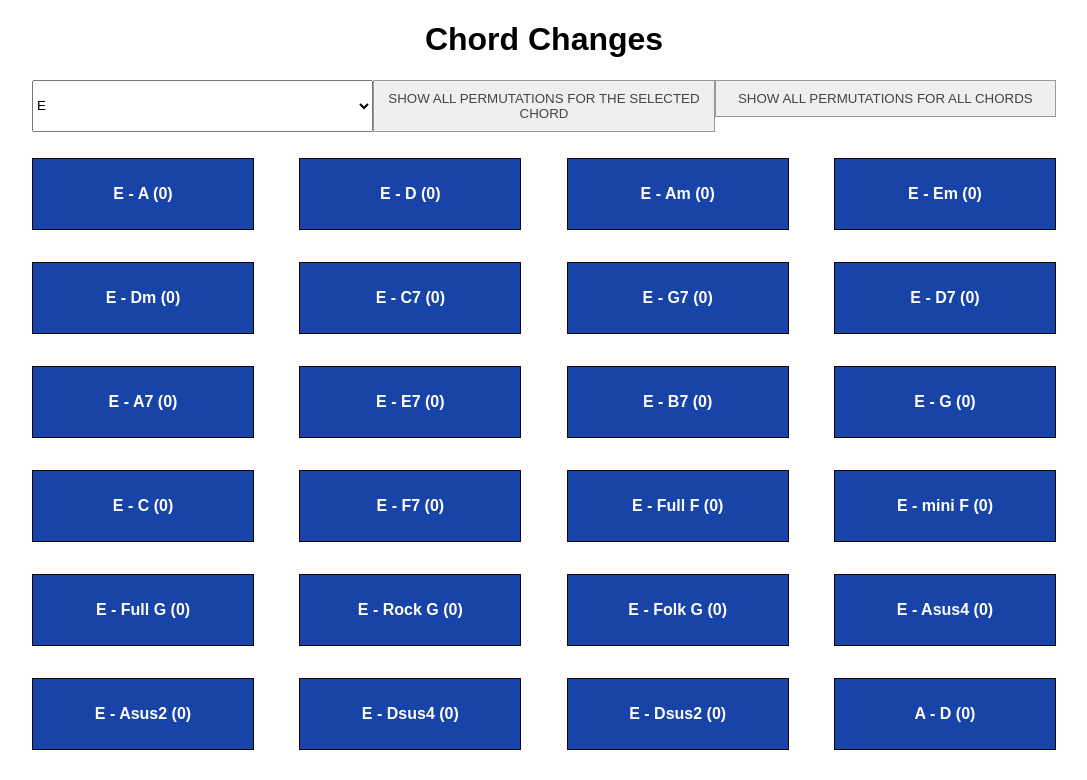
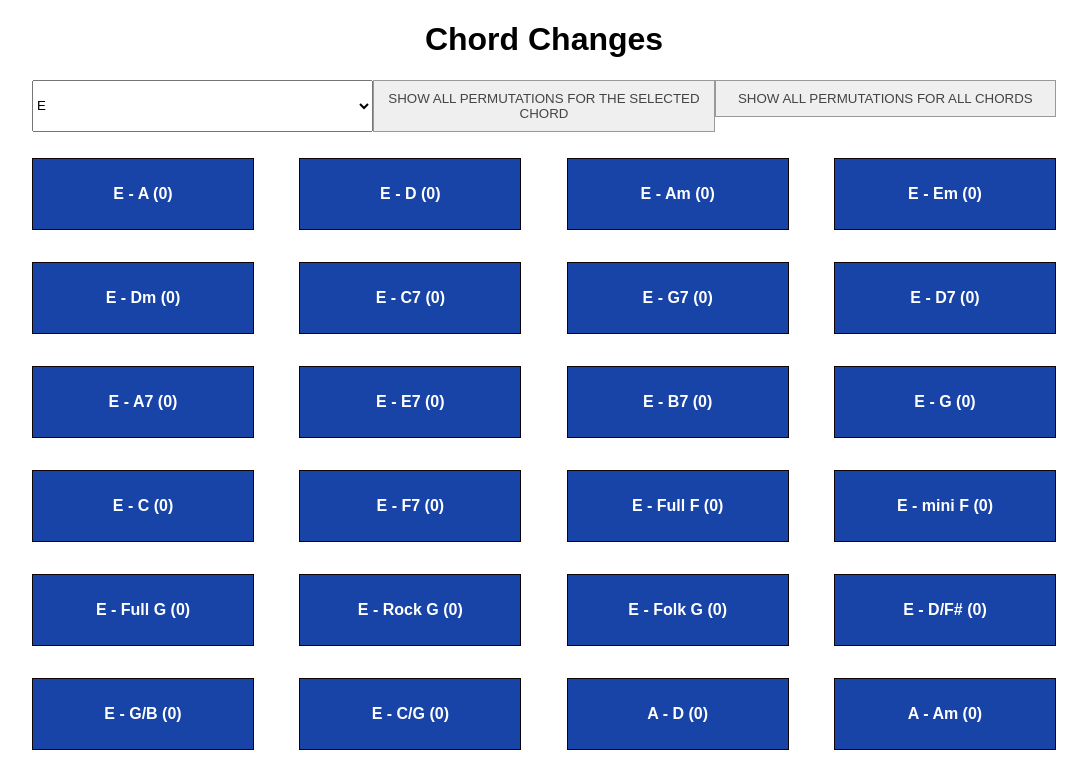
Before and after one commit to askeroff/chord-changes, a React (Create React App) app: page / in a window 1280 px wide. Shown: the top 780 px of the page, without its empty margins (96-1183 px from the left). Built offline with nearby package versions, Linux system fonts and the light colour scheme.

Commit message:
store chords data in localstorage

```diff
--- a/src/App.js
+++ b/src/App.js
@@ -1,55 +1,22 @@
 import React, { Component } from 'react';
+import { prepareChords } from './common/prepare-chords';
 import Chord from './components/Chord';
 import Header from './components/Header';
 import './index.css';
 
-const chordsList = [
-  'E',
-  'A',
-  'D',
-  'Am',
-  'Em',
-  'Dm',
-  'C7',
-  'G7',
-  'D7',
-  'A7',
-  'E7',
-  'B7',
-  'G',
-  'C',
-  'F7',
-  'Full F',
-  'mini F',
-  'Full G',
-  'Rock G',
-  'Folk G',
-  'Asus4',
-  'Asus2',
-  'Dsus4',
-  'Dsus2'
-];
 class App extends Component {
   renderChords() {
-    const chords = [];
-    for (let a = 0; a < chordsList.length - 1; a++) {
-      for (let b = a + 1; b < chordsList.length; b++) {
-        const props = {
-          firstChord: chordsList[a],
-          secondChord: chordsList[b],
-          changes: 0
-        };
-        const key = `${props.firstChord}-${props.secondChord}`;
-        chords.push(<Chord key={key} {...props} />);
-      }
-    }
-    return chords;
+    const chords = prepareChords.getChords();
+    return chords.map(item => {
+      const key = `${item.firstChord}-${item.secondChord}`;
+      return <Chord key={key} {...item} />;
+    });
   }
 
   render() {
     return (
       <div className="app">
-        <Header chordsList={chordsList} />
+        <Header chordsList={prepareChords.chords} />
         <div id="chords">{this.renderChords()}</div>
       </div>
     );
--- a/src/common/prepare-chords.js
+++ b/src/common/prepare-chords.js
@@ -20,12 +20,36 @@ class PrepareChords {
       'mini F',
       'Full G',
       'Rock G',
-      'Folk G'
+      'Folk G',
+      'D/F#',
+      'G/B',
+      'C/G'
     ];
   }
 
   getChords() {
-    return this.chords;
+    const chordsData = localStorage.getItem('chordsData');
+    if (chordsData === null) {
+      const chordsPermutations = this.getChordsPermutations();
+      localStorage.setItem('chordsData', JSON.stringify(chordsPermutations));
+      return chordsPermutations;
+    }
+    return JSON.parse(chordsData);
+  }
+
+  getChordsPermutations() {
+    const chordsPermutations = [];
+    for (let a = 0; a < this.chords.length - 1; a++) {
+      for (let b = a + 1; b < this.chords.length; b++) {
+        const data = {
+          firstChord: this.chords[a],
+          secondChord: this.chords[b],
+          changes: [0]
+        };
+        chordsPermutations.push(data);
+      }
+    }
+    return chordsPermutations;
   }
 }
 
--- a/src/components/Chord.js
+++ b/src/components/Chord.js
@@ -2,7 +2,9 @@ import React from 'react';
 
 const Chord = props => (
   <p className="chord">
-    {props.firstChord} - {props.secondChord} ({props.changes})
+    {props.firstChord} - {props.secondChord} ({
+      props.changes[props.changes.length - 1]
+    })
   </p>
 );
 
```
Also changed, not shown: 1 other file (tests, documents, lock files or other folders).
